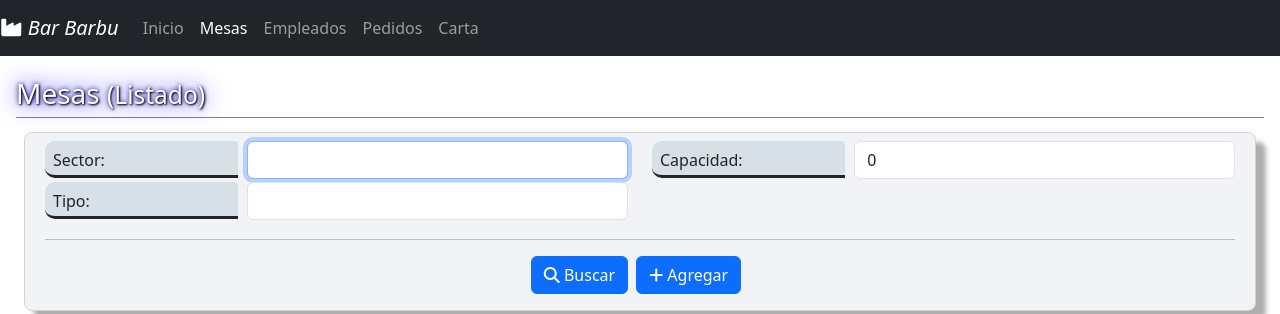
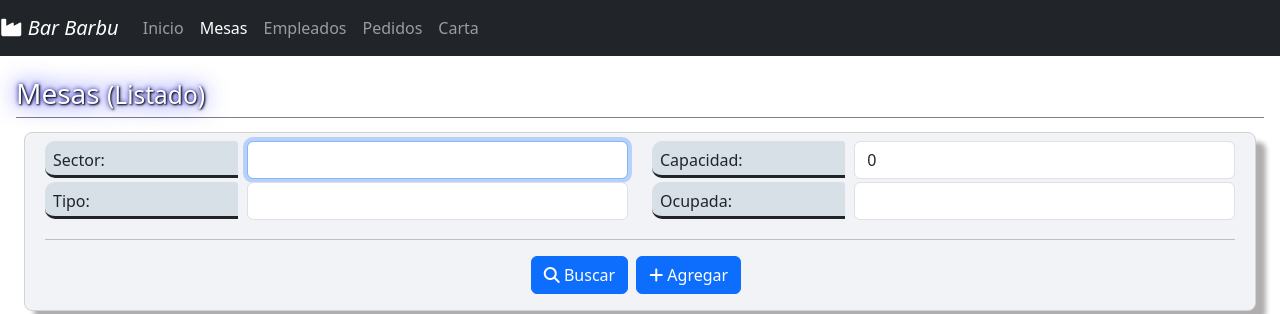
Before and after one commit to abs1cnn/dds-frontend-bar, a React (Create React App) app: page /mesas in a window 1280 px wide. Shown: the top 314 px of the page. Built offline with nearby package versions, Linux system fonts and the light colour scheme; no server answers.

Commit message:
tablas mejor 2

```diff
--- a/src/components/mesas/Mesas.jsx
+++ b/src/components/mesas/Mesas.jsx
@@ -20,6 +20,7 @@ function Mesas() {
   const [Sector, setSector] = useState("");
   const [Capacidad, setCapacidad] = useState(0);
   const [Tipo, setTipo] = useState("");
+  const [Ocupada, setOcupada] = useState("");
 
   const [Items, setItems] = useState(null);
   const [Item, setItem] = useState(null); // usado en BuscarporId (Modificar, Consultar)
@@ -49,6 +50,10 @@ function Mesas() {
     }
     if (Tipo) {
       data = data.filter(mesa => mesa.Tipo.toLowerCase().includes(Tipo.toLowerCase()));
+    }
+    if (Ocupada !== "") {
+      const isOcupada = Ocupada === "true" ? true : Ocupada === "false" ? false : "";
+      data = data.filter(mesa => mesa.Ocupada === (isOcupada ? 1 : 0));
     }
     setItems(data);
     setRegistrosTotal(data.length);
@@ -119,6 +124,8 @@ function Mesas() {
         setCapacidad={setCapacidad}
         Tipo={Tipo}
         setTipo={setTipo}
+        Ocupada={Ocupada}
+        setOcupada={setOcupada}
         Buscar={Buscar}
         Agregar={Agregar}
       />
--- a/src/components/mesas/MesasBuscar.jsx
+++ b/src/components/mesas/MesasBuscar.jsx
@@ -7,6 +7,8 @@ export default function MesasBuscar({
   setCapacidad,
   Tipo,
   setTipo,
+  Ocupada,
+  setOcupada,
   Buscar,
   Agregar,
 }) {
@@ -51,6 +53,20 @@ export default function MesasBuscar({
               maxLength="30"
             />
           </div>
+          <div className="col-sm-4 col-md-2">
+            <label className="col-form-label">Ocupada:</label>
+          </div>
+          <div className="col-sm-8 col-md-4">
+            <select
+              className="form-control"
+              onChange={(e) => setOcupada(e.target.value)}
+              value={Ocupada}
+            >
+              <option value={""}></option>
+              <option value={false}>NO</option>
+              <option value={true}>SI</option>
+            </select>
+          </div>
         </div>
 
         <hr />
--- a/src/components/pedidos/PedidosBuscar.jsx
+++ b/src/components/pedidos/PedidosBuscar.jsx
@@ -19,7 +19,7 @@ export default function PedidosBuscar({
           </div>
           <div className="col-sm-8 col-md-4">
             <input
-              type="date"
+              type="text"
               className="form-control"
               onChange={(e) => setFechaAlta(e.target.value)}
               value={FechaAlta}
--- a/src/components/pedidos/PedidosListado.jsx
+++ b/src/components/pedidos/PedidosListado.jsx
@@ -26,7 +26,7 @@ export default function PedidosListado({
             Items.map((Item) => (
               <tr key={Item.IdPedido}>
                 <td className="text-center">
-                  {moment(Item.FechaAlta).format("DD/MM/YYYY")}
+                  {moment(Item.FechaAlta).format("MM/DD/YYYY")}
                 </td>
                 <td className="text-center">{Item.Precio}</td>
                 <td className="text-center">{Item.IdEmpleado}</td>
```
Also changed, not shown: src/components/empleados/EmpleadosBuscar.jsx (+10 -1 lines).
